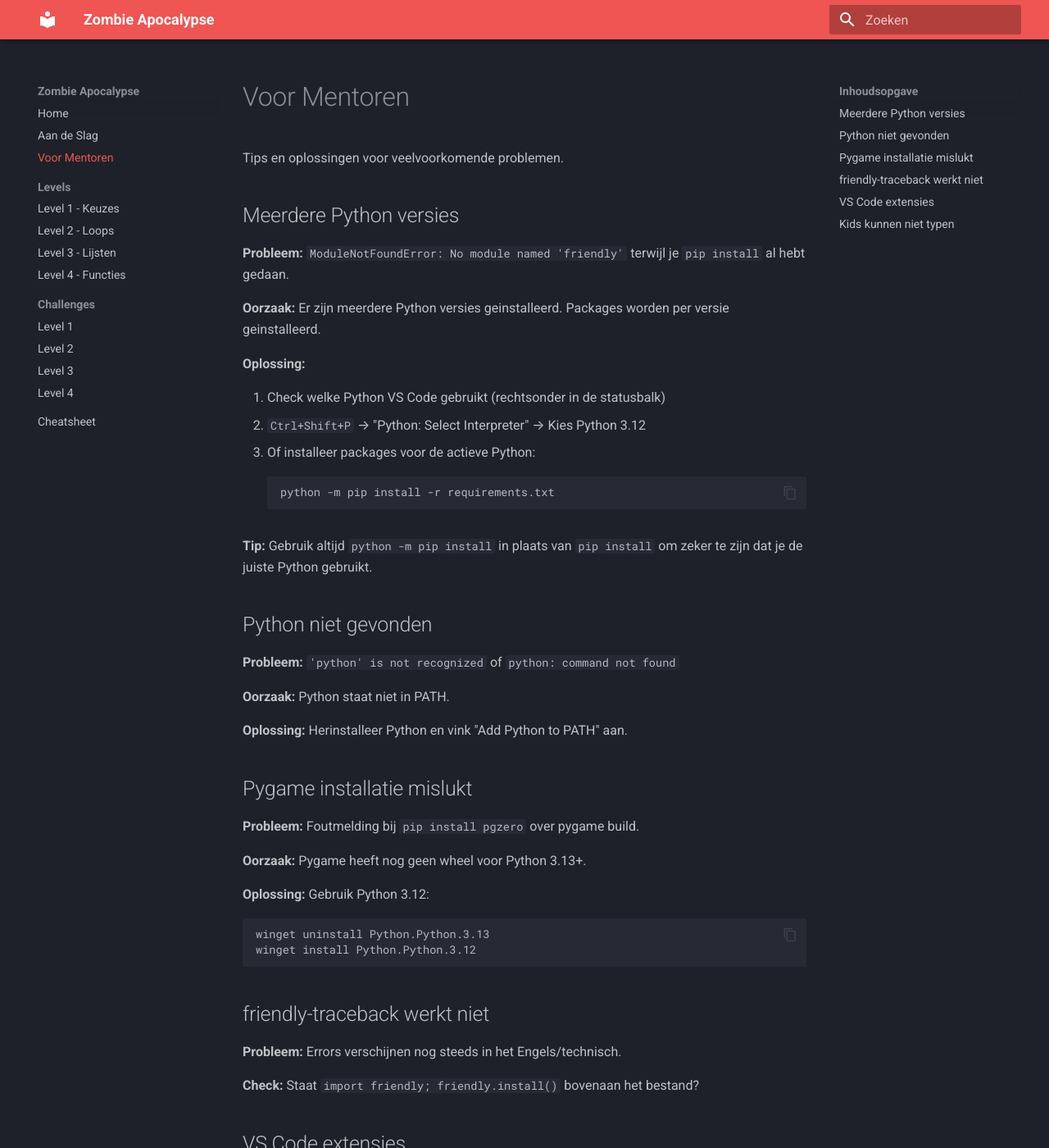
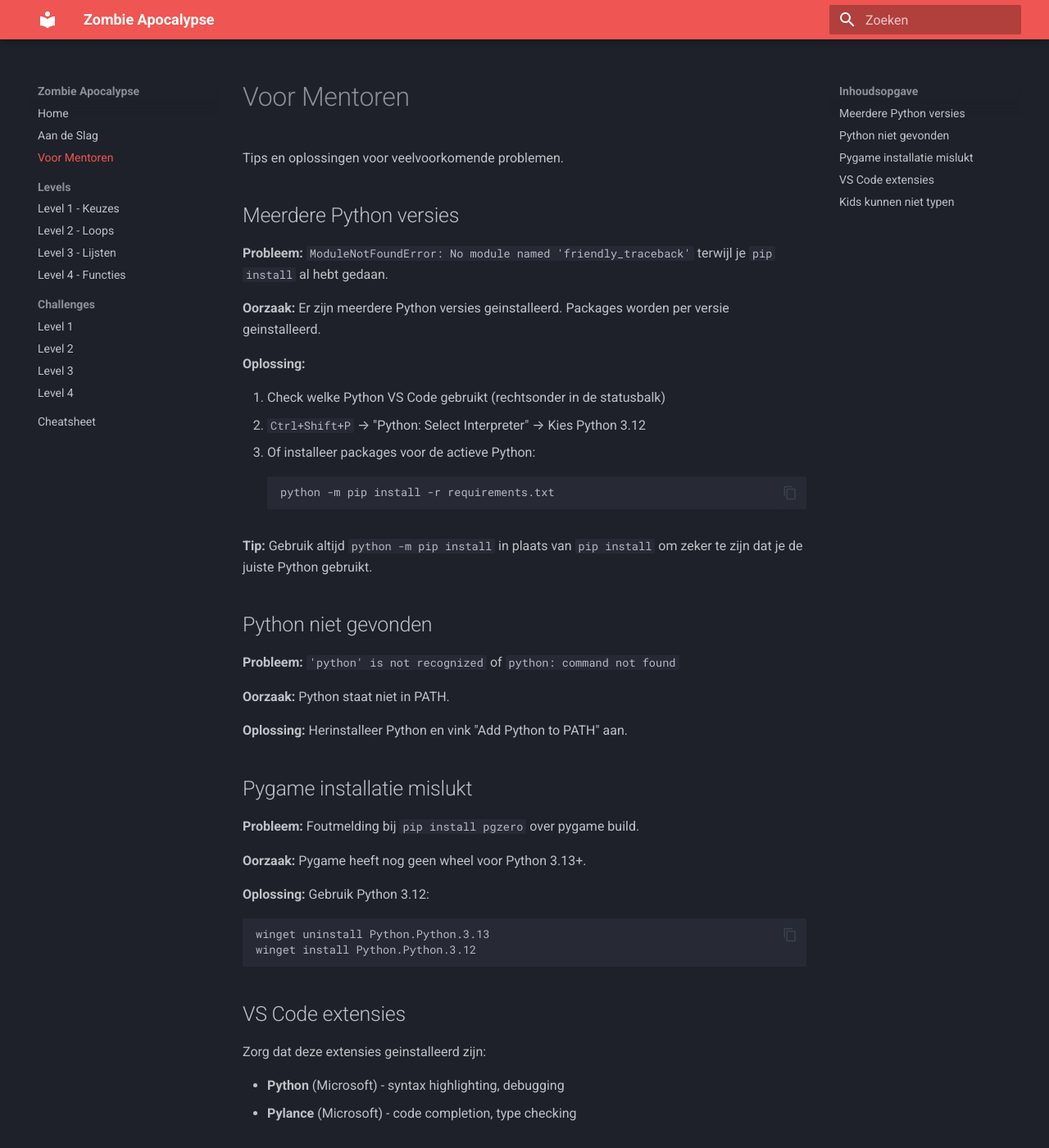
Before and after one commit to Laoujin/CoderDojo-Zombies, an MkDocs documentation site: the page built from docs/mentoren.md, in a window 1280 px wide and 1400 px high. Shown: the whole window at 82% size. Built offline with MkDocs 1.6.1 and Material for MkDocs 9.7.7, drawn with Linux system fonts in a browser that asks for light colours.

Commit message:
Fix mentoren.md: remove incorrect section, fix module name

````diff
--- a/docs/mentoren.md
+++ b/docs/mentoren.md
@@ -39,12 +39,6 @@ winget uninstall Python.Python.3.13
 winget install Python.Python.3.12
 ```
 
-## friendly-traceback werkt niet
-
-**Probleem:** Errors verschijnen nog steeds in het Engels/technisch.
-
-**Check:** Staat `import friendly; friendly.install()` bovenaan het bestand?
-
 ## VS Code extensies
 
 Zorg dat deze extensies geinstalleerd zijn:
````
Also changed, not shown: other parts of docs/mentoren.md (+1 -1 lines).
